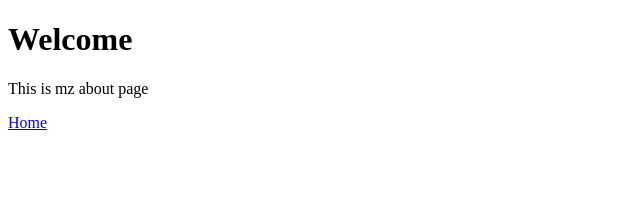
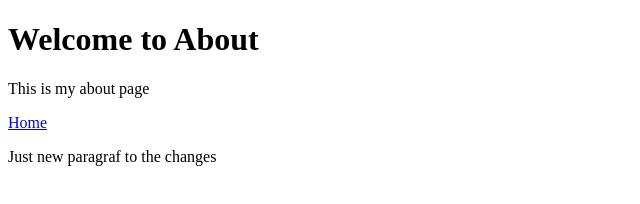
Before and after one commit to Metemi/AwesomeLandingpage, a plain HTML site: page abut.html in a window 1280 px wide. Shown: the whole page, without its empty margins (0-640 px from the left). Drawn offline with Linux system fonts and the light colour scheme.

Commit message:
Updated about.tml
just changed somt

```diff
--- a/abut.html
+++ b/abut.html
@@ -7,9 +7,10 @@
 </head>
 <body>
 
-<h1>Welcome</h1>
-<p>This is mz about page</p>
+<h1>Welcome to About</h1>
+<p>This is my about page</p>
 <a href="index.html">Home</a>
+<p>Just new paragraf to the changes</p>
 
 
 
```
